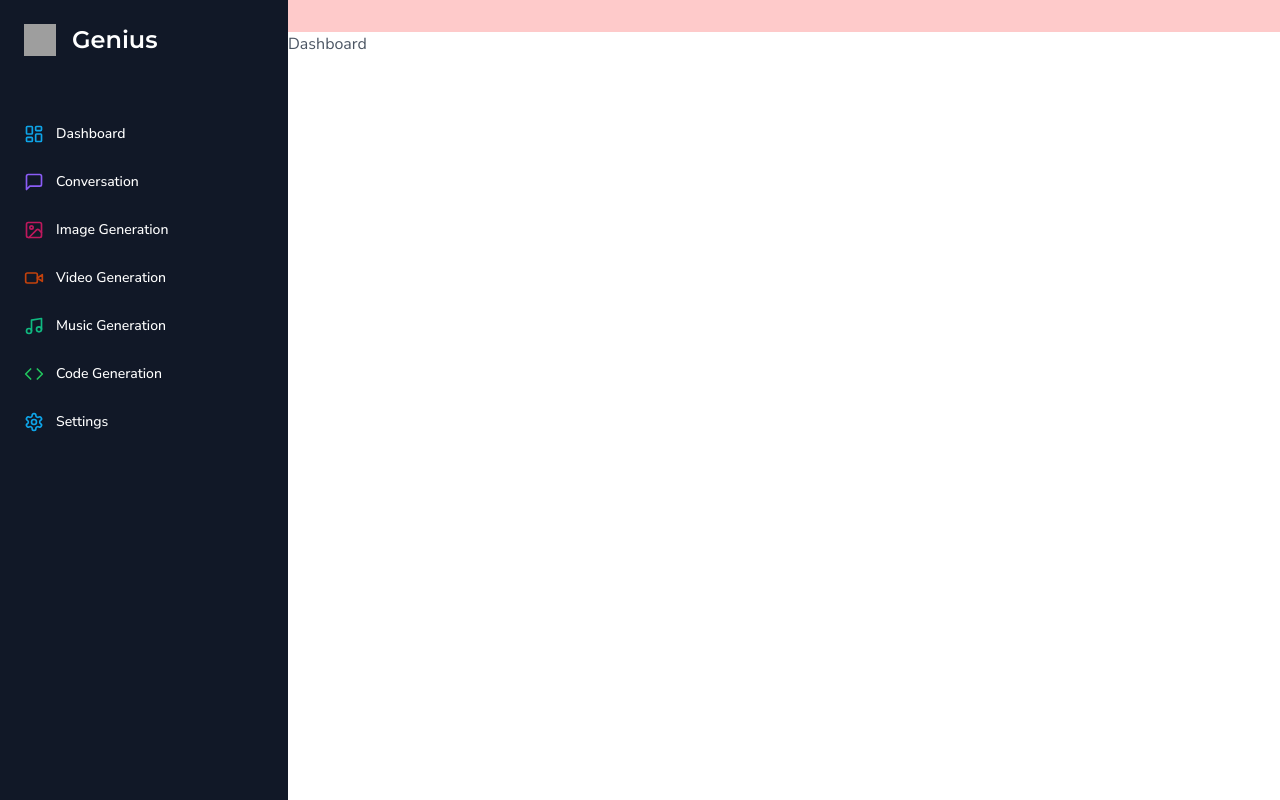
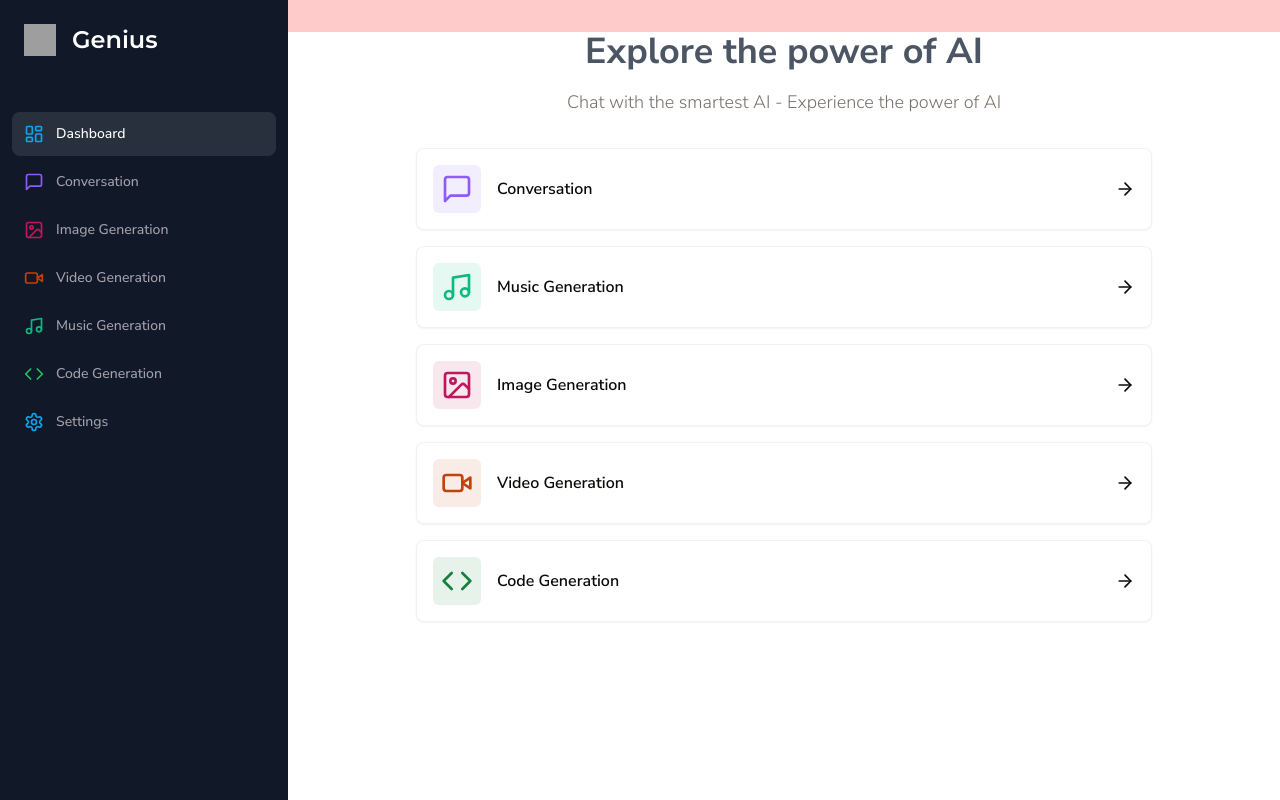
Before and after one commit to Nishadchowdhury/Genius-saas-ai, a Next.js app: page /dashboard in a window 1280 px wide. Built offline with nearby package versions, Linux system fonts and the light colour scheme; grey boxes are pictures that could not be loaded.

Commit message:
Dashboard main page initialization done.

```diff
--- a/app/(dashboard)/(routes)/dashboard/page.tsx
+++ b/app/(dashboard)/(routes)/dashboard/page.tsx
@@ -1,10 +1,78 @@
+"use client"
 
+import { Card } from "@/components/ui/card"
+import { cn } from "@/lib/utils"
+import { ArrowRight, Code, ImageIcon, MessageSquare, Music, VideoIcon } from "lucide-react"
+
+const tools = [
+    {
+        label: 'Conversation',
+        icon: MessageSquare,
+        href: '/conversation',
+        color: "text-violet-500",
+        bgColor: "bg-violet-500/10",
+    },
+    {
+        label: 'Music Generation',
+        icon: Music,
+        href: '/music',
+        color: "text-emerald-500",
+        bgColor: "bg-emerald-500/10",
+    },
+    {
+        label: 'Image Generation',
+        icon: ImageIcon,
+        color: "text-pink-700",
+        bgColor: "bg-pink-700/10",
+        href: '/image',
+    },
+    {
+        label: 'Video Generation',
+        icon: VideoIcon,
+        color: "text-orange-700",
+        bgColor: "bg-orange-700/10",
+        href: '/video',
+    },
+    {
+        label: 'Code Generation',
+        icon: Code,
+        color: "text-green-700",
+        bgColor: "bg-green-700/10",
+        href: '/code',
+    },
+];
 
 function dashboardPage() {
     return (
-        <p>
-            Dashboard
-        </p>
+        <div className="">
+            <div className="mb-8 space-y-4">
+                <h2 className="text-2xl md:text-4xl font-bold text-center">
+                    Explore the power of AI
+                </h2>
+                <p className="text-muted-foreground font-light text-sm md:text-lg text-center" >
+                    Chat with the smartest AI - Experience the power of AI
+                </p>
+            </div>
+
+
+            <div className="px-4 md:px-20 lg:px-32 space-y-4">
+                {
+                    tools.map((tool) => (
+                        <Card key={tool.href} className="p-4 border-black/5 flex items-center justify-between hover:shadow-md transition cursor-pointer">
+                            <div className="flex items-center gap-x-4">
+                                <div className={cn("p-2 w-fit rounded-md", tool.bgColor)}>
+                                    <tool.icon className={cn("w-8 h-8", tool.color)} />
+                                </div>
+                                <div className="font-semibold">
+                                    {tool.label}
+                                </div>
+                            </div>
+                            <ArrowRight className="w-5 h-5" />
+                        </Card>
+                    ))
+                }
+            </div>
+        </div>
     )
 }
 export default dashboardPage
--- a/components/Mobile-sidebar.tsx
+++ b/components/Mobile-sidebar.tsx
@@ -1,11 +1,23 @@
-"use Client"
+"use client"
 
 import { Button } from "./ui/button"
 import { Menu } from "lucide-react"
 import { Sheet, SheetContent, SheetTrigger } from "./ui/sheet"
 import Sidebar from "./sidebar"
+import { useEffect, useState } from "react"
 
 function MobileSidebar() {
+
+    const [isMounted, setIsMounted] = useState(false)
+
+    useEffect(() => {
+        setIsMounted(true)
+    }, [])
+
+    if (!isMounted) {
+        return null;
+    }
+
     return (
         <Sheet>
 
--- a/components/sidebar.tsx
+++ b/components/sidebar.tsx
@@ -4,6 +4,7 @@
 import Link from "next/link";
 import { LayoutDashboard, MessageSquare, ImageIcon, VideoIcon, Music, Code, Settings } from "lucide-react"
 
+import { usePathname } from "next/navigation"
 import { cn } from "@/lib/utils";
 
 
@@ -60,6 +61,9 @@
 
 
 function Sidebar() {
+
+  const pathname = usePathname()
+
   return (
     <div className="space-y-4 py-4 flex flex-col h-full bg-[#111827] text-white">
       <div className="px-3 py-2 flex-1">
@@ -79,12 +83,15 @@
         </Link>
 
         <div className="space-y-1">
+
           {routes.map((route) => (
 
             <Link
               key={route.href}
               href={route.href}
-              className="text-sm group flex p-3 w-full justify-start font-medium cursor-pointer hover:text-white hover:bg-white/10 rounded-lg transition">
+              className={cn("text-sm group flex p-3 w-full justify-start font-medium cursor-pointer hover:text-white hover:bg-white/10 rounded-lg transition",
+                pathname === route.href ? "text-white bg-white/10" : "text-zinc-400"
+              )}>
 
               <div className="flex items-center flex-1">
                 <route.icon className={cn("h-5 w-5 mr-3", route.color)} />
@@ -93,6 +100,7 @@
 
             </Link>
           ))}
+
         </div>
 
       </div>
--- /dev/null
+++ b/components/ui/card.tsx
@@ -0,0 +1,79 @@
+import * as React from "react"
+
+import { cn } from "@/lib/utils"
+
+const Card = React.forwardRef<
+  HTMLDivElement,
+  React.HTMLAttributes<HTMLDivElement>
+>(({ className, ...props }, ref) => (
+  <div
+    ref={ref}
+    className={cn(
+      "rounded-lg border bg-card text-card-foreground shadow-sm",
+      className
+    )}
+    {...props}
+  />
+))
+Card.displayName = "Card"
+
+const CardHeader = React.forwardRef<
+  HTMLDivElement,
+  React.HTMLAttributes<HTMLDivElement>
+>(({ className, ...props }, ref) => (
+  <div
+    ref={ref}
+    className={cn("flex flex-col space-y-1.5 p-6", className)}
+    {...props}
+  />
+))
+CardHeader.displayName = "CardHeader"
+
+const CardTitle = React.forwardRef<
+  HTMLParagraphElement,
+  React.HTMLAttributes<HTMLHeadingElement>
+>(({ className, ...props }, ref) => (
+  <h3
+    ref={ref}
+    className={cn(
+      "text-2xl font-semibold leading-none tracking-tight",
+      className
+    )}
+    {...props}
+  />
+))
+CardTitle.displayName = "CardTitle"
+
+const CardDescription = React.forwardRef<
+  HTMLParagraphElement,
+  React.HTMLAttributes<HTMLParagraphElement>
+>(({ className, ...props }, ref) => (
+  <p
+    ref={ref}
+    className={cn("text-sm text-muted-foreground", className)}
+    {...props}
+  />
+))
+CardDescription.displayName = "CardDescription"
+
+const CardContent = React.forwardRef<
+  HTMLDivElement,
+  React.HTMLAttributes<HTMLDivElement>
+>(({ className, ...props }, ref) => (
+  <div ref={ref} className={cn("p-6 pt-0", className)} {...props} />
+))
+CardContent.displayName = "CardContent"
+
+const CardFooter = React.forwardRef<
+  HTMLDivElement,
+  React.HTMLAttributes<HTMLDivElement>
+>(({ className, ...props }, ref) => (
+  <div
+    ref={ref}
+    className={cn("flex items-center p-6 pt-0", className)}
+    {...props}
+  />
+))
+CardFooter.displayName = "CardFooter"
+
+export { Card, CardHeader, CardFooter, CardTitle, CardDescription, CardContent }
```
